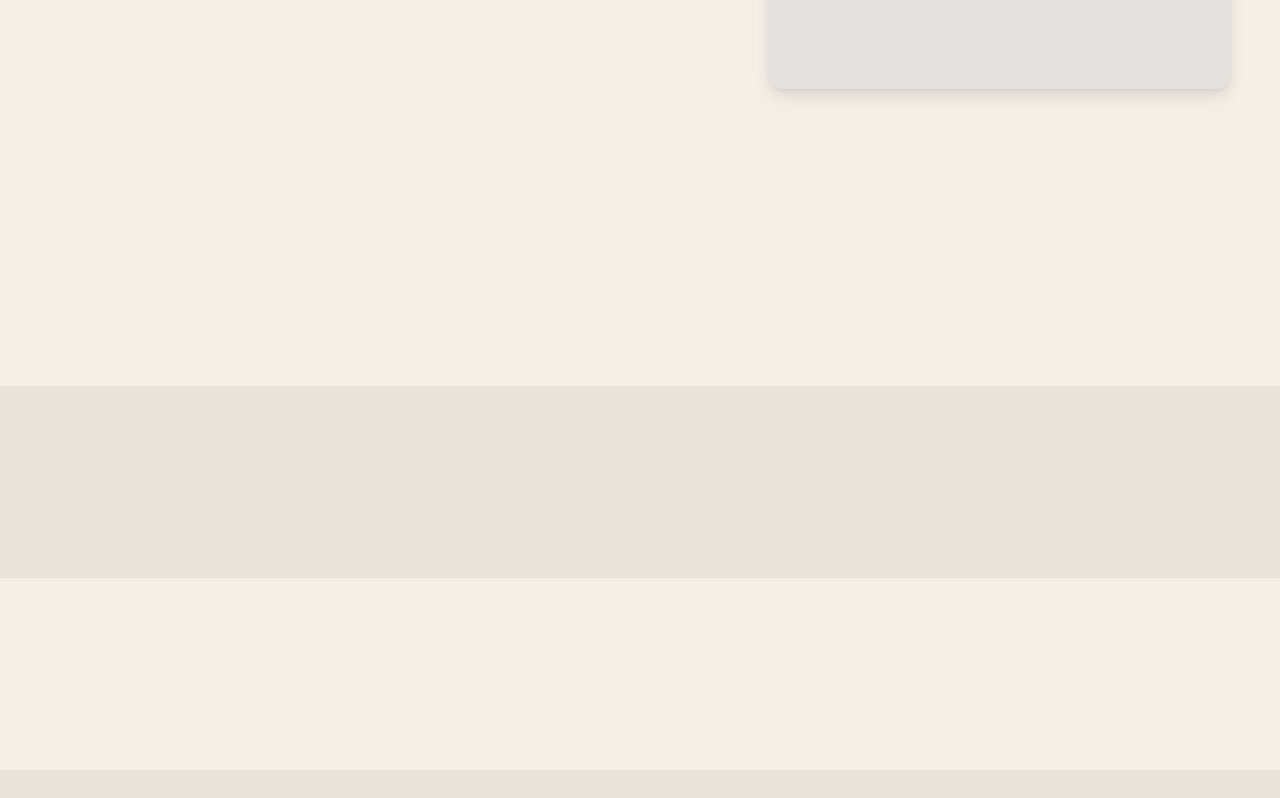
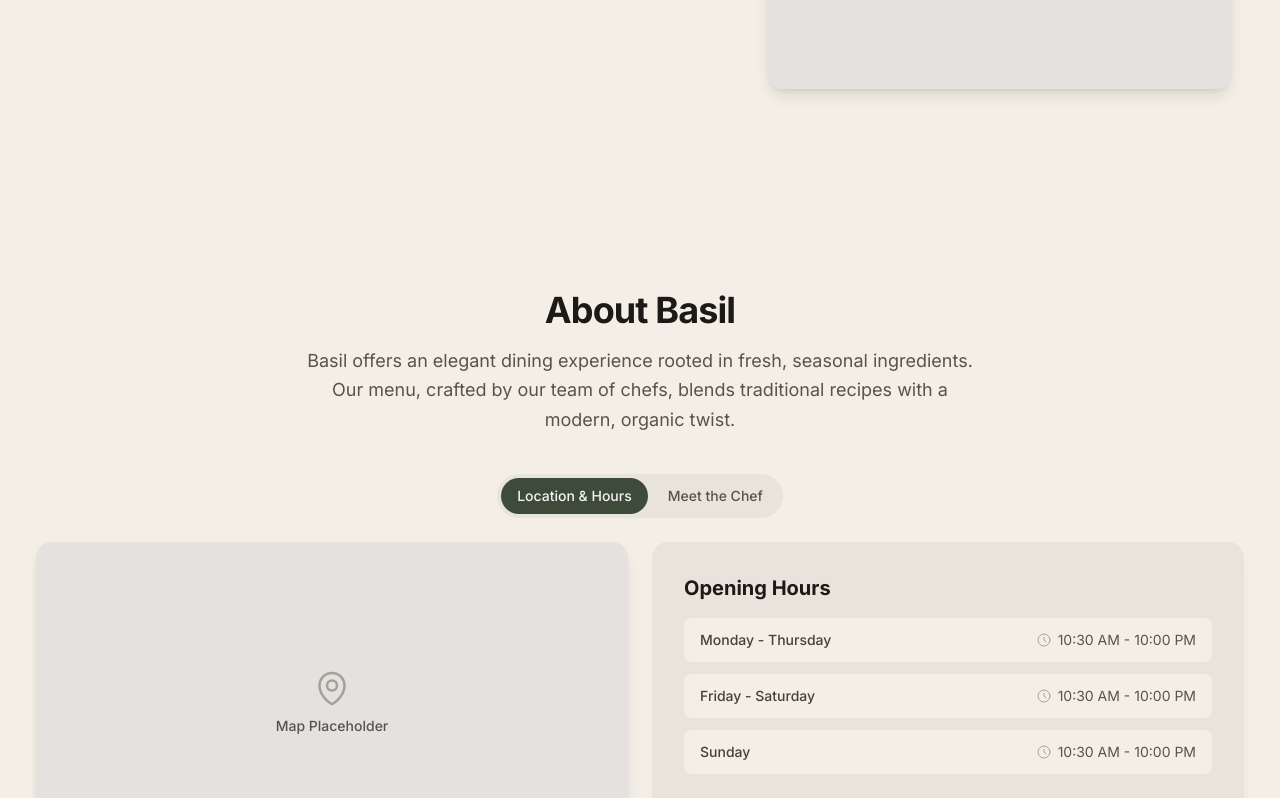
Before and after one commit to AnzuWanzu/Basil, a Next.js app: page / in a window 1280 px wide. Shown: the part 606-1404 px from the top of the page. Built offline with nearby package versions, Linux system fonts and the light colour scheme.

Commit message:
[Feature]: Setup initial about section structure and placeholders for Location, Hours, and Chef.

```diff
--- a/components/About.tsx
+++ b/components/About.tsx
@@ -1,3 +1,139 @@
-export default function About(){
-    return(<div></div>)
+"use client";
+
+import { useState } from "react";
+
+const HOURS = [
+  { days: "Monday - Thursday", time: "10:30 AM - 10:00 PM" },
+  { days: "Friday - Saturday", time: "10:30 AM - 10:00 PM" },
+  { days: "Sunday", time: "10:30 AM - 10:00 PM" },
+];
+
+const TABS = [
+  { key: "location", label: "Location & Hours" },
+  { key: "chef", label: "Meet the Chef" },
+] as const;
+
+type TabKey = (typeof TABS)[number]["key"];
+
+export default function About() {
+  const [active, setActive] = useState<TabKey>("location");
+
+  return (
+    <div className="flex flex-col items-center gap-10 text-center">
+      {/* Heading & Description */}
+      <div className="flex flex-col items-center gap-4 max-w-2xl">
+        <h2 className="font-serif text-3xl sm:text-4xl font-bold text-stone-900 tracking-tight">
+          About Basil
+        </h2>
+        <p className="font-sans text-base sm:text-lg text-stone-600 leading-relaxed">
+          Basil offers an elegant dining experience rooted in fresh, seasonal ingredients.
+          Our menu, crafted by our team of chefs, blends traditional recipes with a modern,
+          organic twist.
+        </p>
+      </div>
+
+      {/* Slider Toggle: Location & Hours <-> Chef Info */}
+      <div className="w-full flex flex-col items-center gap-6">
+        <div
+          role="tablist"
+          aria-label="About section content"
+          className="inline-flex items-center gap-1 p-1 rounded-full bg-stone-900/5"
+        >
+          {TABS.map((tab) => (
+            <button
+              key={tab.key}
+              role="tab"
+              aria-selected={active === tab.key}
+              onClick={() => setActive(tab.key)}
+              className={`px-4 py-2 rounded-full font-sans text-sm font-medium transition-colors ${
+                active === tab.key
+                  ? "bg-[#3e4a3a] text-stone-100"
+                  : "text-stone-600 hover:text-stone-900"
+              }`}
+            >
+              {tab.label}
+            </button>
+          ))}
+        </div>
+
+        <div className="w-full overflow-hidden">
+          <div
+            className="flex w-[200%] transition-transform duration-500 ease-in-out"
+            style={{ transform: active === "location" ? "translateX(0%)" : "translateX(-50%)" }}
+          >
+            {/* SLIDE 1: Map + Opening Hours */}
+            <div className="w-1/2 shrink-0 px-1">
+              <div className="grid grid-cols-1 md:grid-cols-2 gap-6 text-left">
+                {/* Map Placeholder */}
+                <div className="relative w-full aspect-[4/3] md:aspect-auto md:min-h-[320px] rounded-2xl overflow-hidden bg-stone-300/60 shadow-lg">
+                  <div className="absolute inset-0 flex flex-col items-center justify-center gap-2 p-4 text-center text-stone-600 bg-stone-200/50">
+                    <svg className="w-10 h-10 text-stone-400" fill="none" stroke="currentColor" viewBox="0 0 24 24">
+                      <path strokeLinecap="round" strokeLinejoin="round" strokeWidth="1.5" d="M15 10.5a3 3 0 11-6 0 3 3 0 016 0z" />
+                      <path strokeLinecap="round" strokeLinejoin="round" strokeWidth="1.5" d="M19.5 10.5c0 7.142-7.5 11.25-7.5 11.25S4.5 17.642 4.5 10.5a7.5 7.5 0 1115 0z" />
+                    </svg>
+                    <span className="font-sans text-sm font-medium">Map Placeholder</span>
+                  </div>
+                </div>
+
+                {/* Opening Hours */}
+                <div className="flex flex-col gap-4 rounded-2xl bg-stone-900/5 p-6 md:p-8">
+                  <h3 className="font-serif text-xl font-bold text-stone-900">
+                    Opening Hours
+                  </h3>
+                  <div className="flex flex-col gap-3">
+                    {HOURS.map((h) => (
+                      <div
+                        key={h.days}
+                        className="flex flex-wrap items-center justify-between gap-2 rounded-lg bg-[#F4EFE6] px-4 py-3"
+                      >
+                        <span className="font-sans text-sm font-medium text-stone-700">
+                          {h.days}
+                        </span>
+                        <span className="flex items-center gap-1.5 font-sans text-sm text-stone-600">
+                          <svg className="w-4 h-4 text-stone-400" fill="none" stroke="currentColor" viewBox="0 0 24 24">
+                            <path strokeLinecap="round" strokeLinejoin="round" strokeWidth="1.5" d="M12 8v4l3 3m6-3a9 9 0 11-18 0 9 9 0 0118 0z" />
+                          </svg>
+                          {h.time}
+                        </span>
+                      </div>
+                    ))}
+                  </div>
+                </div>
+              </div>
+            </div>
+
+            {/* SLIDE 2: Chef Info */}
+            <div className="w-1/2 shrink-0 px-1">
+              <div className="grid grid-cols-1 md:grid-cols-[minmax(0,320px)_1fr] gap-6 text-left items-stretch">
+                {/* Chef Photo Placeholder */}
+                <div className="relative w-full aspect-square rounded-2xl overflow-hidden bg-stone-300/60 shadow-lg mx-auto md:mx-0">
+                  <div className="absolute inset-0 flex flex-col items-center justify-center gap-2 p-4 text-center text-stone-600 bg-stone-200/50">
+                    <svg className="w-10 h-10 text-stone-400" fill="none" stroke="currentColor" viewBox="0 0 24 24">
+                      <path strokeLinecap="round" strokeLinejoin="round" strokeWidth="1.5" d="M12 12a4 4 0 100-8 4 4 0 000 8z" />
+                      <path strokeLinecap="round" strokeLinejoin="round" strokeWidth="1.5" d="M4.5 20.25c0-4.142 3.358-6.75 7.5-6.75s7.5 2.608 7.5 6.75" />
+                    </svg>
+                    <span className="font-sans text-sm font-medium">Chef Photo Placeholder</span>
+                  </div>
+                </div>
+
+                {/* Chef Bio */}
+                <div className="flex flex-col gap-3 rounded-2xl bg-stone-900/5 p-6 md:p-8">
+                  <span className="inline-block w-fit px-3 py-1 text-xs font-medium tracking-wider text-[#3e4a3a] uppercase bg-[#3e4a3a]/10 rounded-full">
+                    Executive Chef
+                  </span>
+                  <h3 className="font-serif text-xl font-bold text-stone-900">
+                    Chef Name Placeholder
+                  </h3>
+                  <p className="font-sans text-sm sm:text-base text-stone-600 leading-relaxed">
+                    A short bio introducing the chef&apos;s background, culinary philosophy,
+                    and signature style goes here.
+                  </p>
+                </div>
+              </div>
+            </div>
+          </div>
+        </div>
+      </div>
+    </div>
+  );
 }
```
